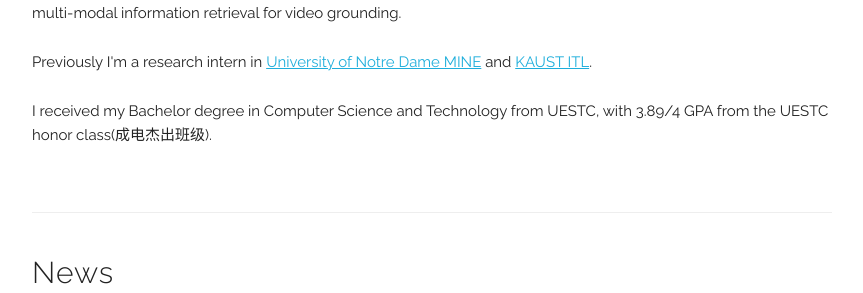
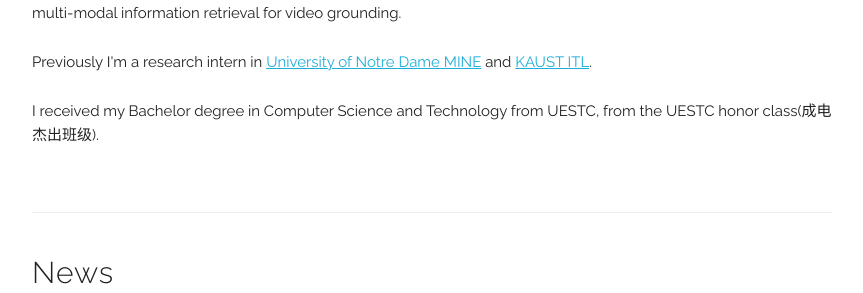
Before and after one commit to zyqdzkd/zyqdzkd.github.io, a Jekyll site: the page built from index.html, in a window 1280 px wide. Shown: the part 554-847 px from the top of the page, without its empty margins (208-1071 px from the left). Built offline with Jekyll 4.4.1, drawn with Linux system fonts in a browser that asks for light colours.

Commit message:
Update index.html

```diff
--- a/index.html
+++ b/index.html
@@ -10,7 +10,7 @@ title: Personal Webpage
   <p>
   Previously I'm a research intern in <a href="https://sites.nd.edu/xiangliang-zhang/people/">University of Notre Dame MINE</a> and <a href="https://cemse.kaust.edu.sa/itl">KAUST ITL</a>.
   <p>
-  I received my Bachelor degree in Computer Science and Technology from UESTC, with 3.89/4 GPA from the UESTC honor class(成电杰出班级).
+  I received my Bachelor degree in Computer Science and Technology from UESTC, from the UESTC honor class(成电杰出班级).
   </p>
 </div>
 
```
